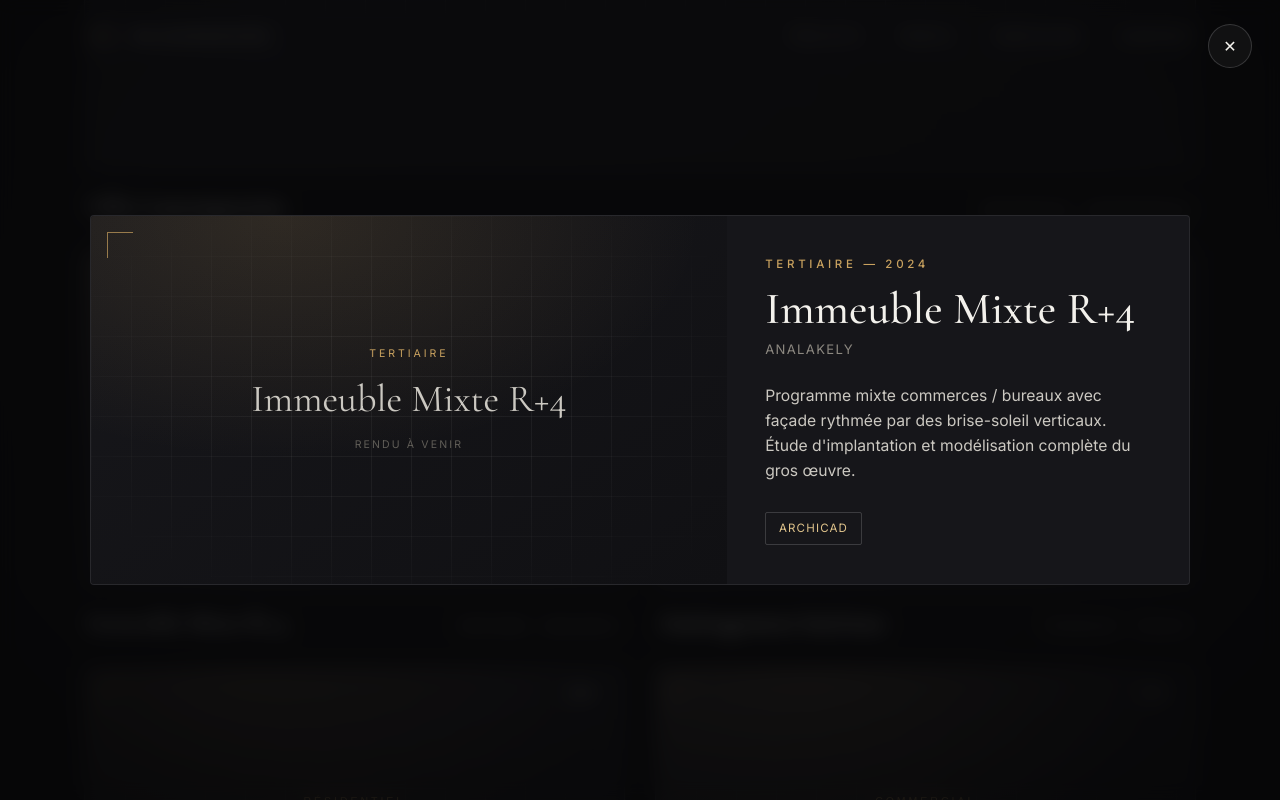
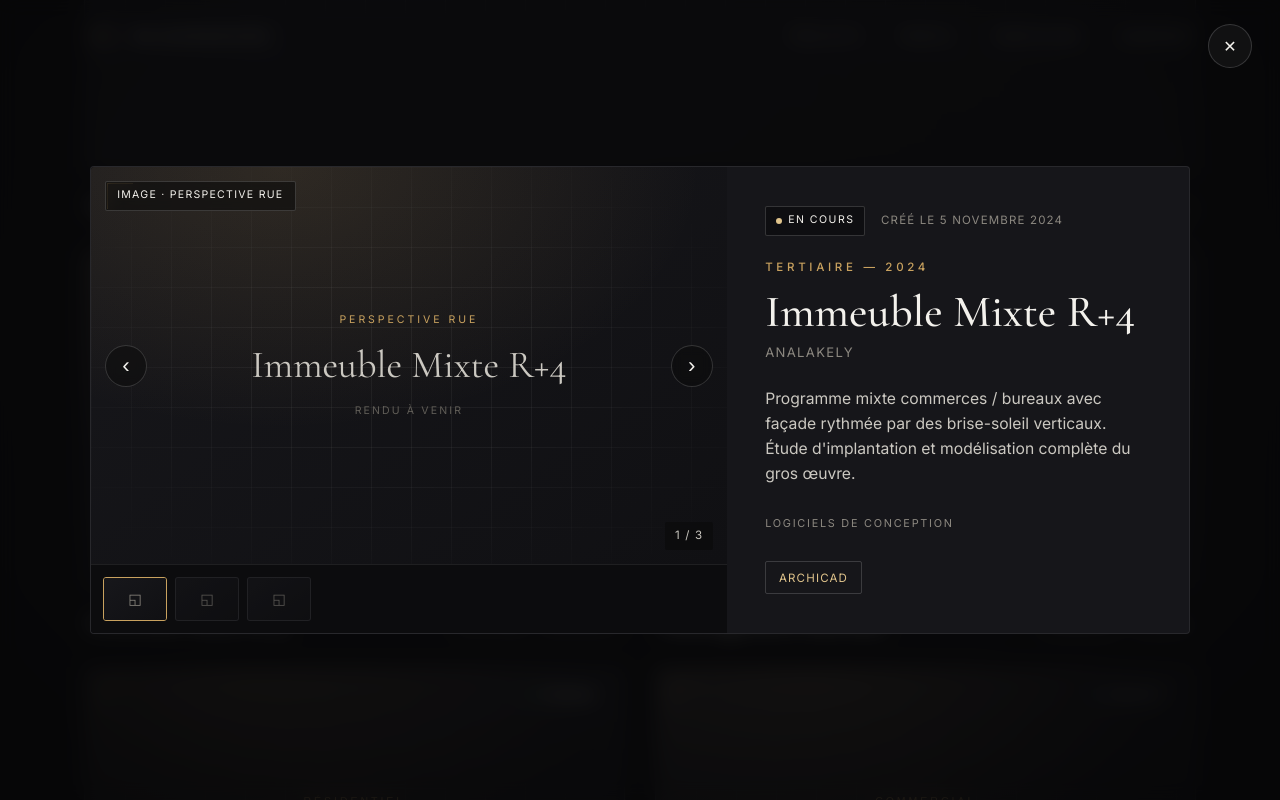
Before and after one commit to Tsirinirina/mitia-angelo-portfolio, a Next.js app: page / in a window 1280 px wide. Both pictures are taken after a click on the button 354 px from the left and 1762 px from the top of the page. Shown: the part 1318-2118 px from the top of the page. Built offline with nearby package versions, Linux system fonts and the light colour scheme.

Commit message:
feat: ajouter des sections de statut et de carrousel de médias dans les projets

```diff
--- a/src/components/sections/projects.module.css
+++ b/src/components/sections/projects.module.css
@@ -105,18 +105,39 @@
   z-index: 1;
 }
 
-.year {
+.status {
   position: absolute;
   top: 14px;
   right: 16px;
-  font-size: 0.72rem;
+  display: inline-flex;
+  align-items: center;
+  gap: 0.4rem;
+  font-size: 0.66rem;
   letter-spacing: 0.14em;
+  text-transform: uppercase;
   color: var(--text);
-  background: rgba(10, 10, 11, 0.5);
+  background: rgba(10, 10, 11, 0.55);
   backdrop-filter: blur(6px);
-  padding: 0.3rem 0.6rem;
+  border: 1px solid var(--line-strong);
+  padding: 0.34rem 0.6rem;
   border-radius: 2px;
   z-index: 2;
+}
+.status::before {
+  content: "";
+  width: 6px;
+  height: 6px;
+  border-radius: 50%;
+  background: var(--muted);
+}
+.stDone::before {
+  background: #6bd08a;
+}
+.stProgress::before {
+  background: var(--accent-soft);
+}
+.stConcept::before {
+  background: #7aa2d6;
 }
 .view {
   position: absolute;
@@ -221,11 +242,178 @@
 }
 .modalVisual {
   position: relative;
+  display: flex;
   min-height: 320px;
+  background: #0d0d10;
 }
 .modalText {
-  padding: clamp(24px, 3vw, 48px) clamp(24px, 3vw, 44px) clamp(24px, 3vw, 48px) 0;
+  padding: clamp(24px, 3vw, 44px) clamp(24px, 3vw, 44px) clamp(24px, 3vw, 44px) 0;
   align-self: center;
+  overflow-y: auto;
+  max-height: 86vh;
+}
+.modalTop {
+  display: flex;
+  align-items: center;
+  gap: 1rem;
+  margin-bottom: 1.4rem;
+  flex-wrap: wrap;
+}
+.modalTop .status {
+  position: static;
+}
+.date {
+  font-size: 0.72rem;
+  letter-spacing: 0.1em;
+  text-transform: uppercase;
+  color: var(--muted);
+}
+.toolsLabel {
+  font-size: 0.68rem;
+  letter-spacing: 0.16em;
+  text-transform: uppercase;
+  color: var(--muted);
+  margin-top: 1.8rem;
+}
+
+/* ---------- Carrousel de médias ---------- */
+.slider {
+  display: flex;
+  flex-direction: column;
+  width: 100%;
+  height: 100%;
+}
+.viewport {
+  position: relative;
+  flex: 1;
+  min-height: 0;
+  overflow: hidden;
+}
+.track {
+  display: flex;
+  height: 100%;
+  transition: transform 0.55s cubic-bezier(0.16, 1, 0.3, 1);
+}
+.slide {
+  position: relative;
+  flex: 0 0 100%;
+  min-width: 100%;
+  height: 100%;
+}
+.media {
+  position: absolute;
+  inset: 0;
+  width: 100%;
+  height: 100%;
+  object-fit: cover;
+  background: #0d0d10;
+}
+.slide .placeholder {
+  position: absolute;
+  inset: 0;
+}
+
+.mediaTag {
+  position: absolute;
+  top: 14px;
+  left: 14px;
+  font-size: 0.66rem;
+  letter-spacing: 0.12em;
+  text-transform: uppercase;
+  color: var(--text);
+  background: rgba(10, 10, 11, 0.6);
+  backdrop-filter: blur(6px);
+  border: 1px solid var(--line-strong);
+  padding: 0.34rem 0.7rem;
+  border-radius: 2px;
+  z-index: 3;
+}
+.counter {
+  position: absolute;
+  bottom: 14px;
+  right: 14px;
+  font-size: 0.72rem;
+  letter-spacing: 0.1em;
+  color: var(--text-soft);
+  background: rgba(10, 10, 11, 0.6);
+  backdrop-filter: blur(6px);
+  padding: 0.3rem 0.6rem;
+  border-radius: 2px;
+  z-index: 3;
+}
+.arrow {
+  position: absolute;
+  top: 50%;
+  transform: translateY(-50%);
+  width: 42px;
+  height: 42px;
+  display: grid;
+  place-items: center;
+  border-radius: 50%;
+  border: 1px solid var(--line-strong);
+  background: rgba(10, 10, 11, 0.5);
+  backdrop-filter: blur(6px);
+  color: var(--text);
+  font-size: 1.4rem;
+  line-height: 1;
+  cursor: pointer;
+  z-index: 3;
+  transition: background 0.3s, border-color 0.3s, color 0.3s;
+}
+.arrow:hover {
+  background: var(--accent);
+  border-color: var(--accent);
+  color: #0a0a0b;
+}
+.prev {
+  left: 14px;
+}
+.next {
+  right: 14px;
+}
+
+.thumbs {
+  display: flex;
+  gap: 8px;
+  padding: 12px;
+  overflow-x: auto;
+  background: rgba(10, 10, 11, 0.4);
+  border-top: 1px solid var(--line);
+  scrollbar-width: thin;
+}
+.thumb {
+  flex: 0 0 auto;
+  width: 64px;
+  height: 44px;
+  border-radius: 3px;
+  overflow: hidden;
+  border: 1px solid var(--line);
+  background: var(--surface-2);
+  cursor: pointer;
+  padding: 0;
+  opacity: 0.6;
+  transition: opacity 0.3s, border-color 0.3s;
+}
+.thumb img {
+  width: 100%;
+  height: 100%;
+  object-fit: cover;
+}
+.thumb:hover {
+  opacity: 1;
+}
+.thumbActive {
+  opacity: 1;
+  border-color: var(--accent);
+}
+.thumbPh {
+  display: grid;
+  place-items: center;
+  width: 100%;
+  height: 100%;
+  color: var(--muted);
+  font-size: 0.9rem;
+  background: linear-gradient(145deg, #17171b, #101013);
 }
 .modalTitle {
   font-family: var(--font-display);
@@ -272,14 +460,18 @@
   }
   .modalInner {
     grid-template-columns: 1fr;
-    max-height: 88vh;
+    max-height: 90vh;
     overflow-y: auto;
   }
   .modalVisual {
-    min-height: 240px;
+    min-height: 0;
+  }
+  .viewport {
+    flex: none;
     aspect-ratio: 16 / 10;
   }
   .modalText {
-    padding: 0 clamp(20px, 6vw, 32px) clamp(28px, 8vw, 40px);
+    max-height: none;
+    padding: clamp(20px, 6vw, 28px) clamp(20px, 6vw, 32px) clamp(28px, 8vw, 40px);
   }
 }
--- a/src/components/sections/projects.tsx
+++ b/src/components/sections/projects.tsx
@@ -1,22 +1,142 @@
 "use client";
 
 import { useEffect, useState } from "react";
-import { projects, Project } from "@/content/portfolio";
+import { projects, Project, ProjectMedia } from "@/content/portfolio";
 import Reveal from "./reveal";
 import styles from "./projects.module.css";
 
-/** Visuel du projet : image réelle si fournie, sinon placeholder élégant. */
-function ProjectVisual({ project }: { project: Project }) {
-  if (project.image) {
+const statusClass: Record<string, string> = {
+  Terminé: styles.stDone,
+  "En cours": styles.stProgress,
+  Concept: styles.stConcept,
+};
+
+function formatDate(iso: string): string {
+  const d = new Date(iso);
+  if (isNaN(d.getTime())) return iso;
+  return new Intl.DateTimeFormat("fr-FR", {
+    day: "numeric",
+    month: "long",
+    year: "numeric",
+  }).format(d);
+}
+
+/** Visuel de couverture (grille) : image réelle sinon placeholder. */
+function Cover({ project }: { project: Project }) {
+  if (project.cover) {
     // eslint-disable-next-line @next/next/no-img-element
-    return <img src={project.image} alt={project.title} className={styles.img} />;
+    return <img src={project.cover} alt={project.title} className={styles.img} />;
   }
   return (
-    <div className={styles.placeholder} data-cat={project.category}>
+    <div className={styles.placeholder}>
       <span className={styles.phCorner} />
       <span className={styles.phLabel}>{project.category}</span>
       <span className={styles.phTitle}>{project.title}</span>
       <span className={styles.phNote}>Rendu à venir</span>
+    </div>
+  );
+}
+
+/** Visuel d'un média (image ou vidéo) dans le carrousel. */
+function MediaVisual({ media, title }: { media: ProjectMedia; title: string }) {
+  if (media.src && media.kind === "video") {
+    return (
+      <video className={styles.media} src={media.src} poster={media.poster} controls playsInline />
+    );
+  }
+  if (media.src) {
+    // eslint-disable-next-line @next/next/no-img-element
+    return <img src={media.src} alt={`${title} — ${media.label}`} className={styles.media} />;
+  }
+  return (
+    <div className={styles.placeholder}>
+      <span className={styles.phCorner} />
+      <span className={styles.phLabel}>{media.label}</span>
+      <span className={styles.phTitle}>{media.kind === "video" ? "▶" : title}</span>
+      <span className={styles.phNote}>
+        {media.kind === "video" ? "Vidéo à venir" : "Rendu à venir"}
+      </span>
+    </div>
+  );
+}
+
+/** Carrousel coulissant de tous les médias d'un projet. */
+function MediaSlider({ project }: { project: Project }) {
+  const media: ProjectMedia[] = project.media.length
+    ? project.media
+    : [{ kind: "image", label: project.category, src: project.cover }];
+
+  const [i, setI] = useState(0);
+  const count = media.length;
+  const go = (n: number) => setI((p) => (p + n + count) % count);
+
+  useEffect(() => {
+    const onKey = (e: KeyboardEvent) => {
+      if (e.key === "ArrowRight") go(1);
+      if (e.key === "ArrowLeft") go(-1);
+    };
+    window.addEventListener("keydown", onKey);
+    return () => window.removeEventListener("keydown", onKey);
+    // eslint-disable-next-line react-hooks/exhaustive-deps
+  }, [count]);
+
+  return (
+    <div className={styles.slider}>
+      <div className={styles.viewport}>
+        <div className={styles.track} style={{ transform: `translateX(-${i * 100}%)` }}>
+          {media.map((m, idx) => (
+            <div className={styles.slide} key={idx}>
+              <MediaVisual media={m} title={project.title} />
+            </div>
+          ))}
+        </div>
+
+        <span className={styles.mediaTag}>
+          {media[i].kind === "video" ? "Vidéo" : "Image"} · {media[i].label}
+        </span>
+
+        {count > 1 && (
+          <>
+            <button
+              className={`${styles.arrow} ${styles.prev}`}
+              onClick={() => go(-1)}
+              aria-label="Média précédent"
+            >
+              ‹
+            </button>
+            <button
+              className={`${styles.arrow} ${styles.next}`}
+              onClick={() => go(1)}
+              aria-label="Média suivant"
+            >
+              ›
+            </button>
+            <span className={styles.counter}>
+              {i + 1} / {count}
+            </span>
+          </>
+        )}
+      </div>
+
+      {count > 1 && (
+        <div className={styles.thumbs}>
+          {media.map((m, idx) => (
+            <button
+              key={idx}
+              className={`${styles.thumb} ${idx === i ? styles.thumbActive : ""}`}
+              onClick={() => setI(idx)}
+              aria-label={m.label}
+            >
+              {m.src && m.kind === "image" ? (
+                // eslint-disable-next-line @next/next/no-img-element
+                <img src={m.src} alt={m.label} />
+              ) : (
+                <span className={styles.thumbPh}>{m.kind === "video" ? "▶" : "◱"}</span>
+              )}
+            </button>
+          ))}
+        </div>
+      )}
     </div>
   );
 }
@@ -56,8 +176,10 @@ export default function Projects() {
                 aria-label={`Voir ${p.title}`}
               >
                 <div className={styles.frame}>
-                  <ProjectVisual project={p} />
-                  <span className={styles.year}>{p.year}</span>
+                  <Cover project={p} />
+                  <span className={`${styles.status} ${statusClass[p.status] ?? ""}`}>
+                    {p.status}
+                  </span>
                   <span className={styles.view}>Voir le projet</span>
                 </div>
                 <div className={styles.info}>
@@ -72,7 +194,7 @@ export default function Projects() {
         </div>
       </div>
 
-      {/* Lightbox */}
+      {/* Lightbox : carrousel de médias + card d'infos */}
       {active && (
         <div className={styles.modal} onClick={() => setActive(null)}>
           <button className={styles.close} aria-label="Fermer">
@@ -80,15 +202,25 @@ export default function Projects() {
           </button>
           <div className={styles.modalInner} onClick={(e) => e.stopPropagation()}>
             <div className={styles.modalVisual}>
-              <ProjectVisual project={active} />
+              <MediaSlider key={active.id} project={active} />
             </div>
+
             <div className={styles.modalText}>
+              <div className={styles.modalTop}>
+                <span className={`${styles.status} ${statusClass[active.status] ?? ""}`}>
+                  {active.status}
+                </span>
+                <span className={styles.date}>Créé le {formatDate(active.createdAt)}</span>
+              </div>
+
               <p className="eyebrow">
                 {active.category} — {active.year}
               </p>
               <h3 className={styles.modalTitle}>{active.title}</h3>
               <p className={styles.modalLoc}>{active.location}</p>
               <p className={styles.modalDesc}>{active.description}</p>
+
+              <p className={styles.toolsLabel}>Logiciels de conception</p>
               <div className={styles.tools}>
                 {active.tools.map((t) => (
                   <span key={t} className={styles.tool}>
--- a/src/content/portfolio.ts
+++ b/src/content/portfolio.ts
@@ -7,15 +7,28 @@
    (ex: "/projects/villa-01.jpg" — fichier dans /public/projects).
    ============================================================ */
 
+export type ProjectStatus = "Terminé" | "En cours" | "Concept";
+
+/** Un média du projet (rendu). `src` vide => placeholder élégant. */
+export type ProjectMedia = {
+  kind: "image" | "video";
+  label: string; // type du rendu : "Rez-de-chaussée", "Plan 3D", "Vidéo"…
+  src: string; // "/projects/villa/plan-3d.jpg"  ou  ""  => placeholder
+  poster?: string; // vignette pour une vidéo (optionnel)
+};
+
 export type Project = {
   id: string;
   title: string;
   category: string; // ex: "Résidentiel", "Tertiaire", "Intérieur"
+  status: ProjectStatus; // état d'avancement
+  createdAt: string; // date de création au format ISO (ex: "2025-03-12")
   year: string;
   location: string;
   description: string;
-  tools: string[]; // logiciels utilisés
-  image: string; // "" => placeholder
+  tools: string[]; // logiciels de conception utilisés
+  cover: string; // image d'illustration principale ("" => placeholder)
+  media: ProjectMedia[]; // liste des rendus (images + vidéos) typés
   featured?: boolean;
 };
 
@@ -98,68 +111,110 @@ export const projects: Project[] = [
     id: "villa-contemporaine",
     title: "Villa Contemporaine",
     category: "Résidentiel",
+    status: "Terminé",
+    createdAt: "2025-03-12",
     year: "2025",
     location: "Antananarivo",
     description:
       "Maison individuelle sur deux niveaux jouant sur les pleins et les vides. Grandes ouvertures, terrasse en porte-à-faux et volume épuré en béton et bois.",
     tools: ["ArchiCAD", "Rendu 3D"],
-    image: "",
+    cover: "",
+    media: [
+      { kind: "image", label: "Vue principale", src: "" },
+      { kind: "image", label: "Rez-de-chaussée", src: "" },
+      { kind: "image", label: "Plan 3D", src: "" },
+      { kind: "image", label: "Façade nuit", src: "" },
+      { kind: "video", label: "Vidéo de présentation", src: "" },
+    ],
     featured: true,
   },
   {
     id: "immeuble-mixte",
     title: "Immeuble Mixte R+4",
     category: "Tertiaire",
+    status: "En cours",
+    createdAt: "2024-11-05",
     year: "2024",
     location: "Analakely",
     description:
       "Programme mixte commerces / bureaux avec façade rythmée par des brise-soleil verticaux. Étude d'implantation et modélisation complète du gros œuvre.",
     tools: ["ArchiCAD"],
-    image: "",
+    cover: "",
+    media: [
+      { kind: "image", label: "Perspective rue", src: "" },
+      { kind: "image", label: "Plan de masse", src: "" },
+      { kind: "image", label: "Coupe", src: "" },
+    ],
   },
   {
     id: "amenagement-interieur",
     title: "Aménagement Intérieur",
     category: "Intérieur",
+    status: "Terminé",
+    createdAt: "2024-06-20",
     year: "2024",
     location: "Ivandry",
     description:
       "Réaménagement d'un séjour ouvert : cuisine, salle à manger et coin salon. Ambiance chaleureuse en teintes naturelles, éclairage indirect.",
     tools: ["SketchUp", "Rendu 3D"],
-    image: "",
+    cover: "",
+    media: [
+      { kind: "image", label: "Séjour", src: "" },
+      { kind: "image", label: "Cuisine", src: "" },
+      { kind: "image", label: "Plan 3D", src: "" },
+    ],
   },
   {
     id: "villa-piscine",
     title: "Villa avec Piscine",
     category: "Résidentiel",
+    status: "Terminé",
+    createdAt: "2023-09-01",
     year: "2023",
     location: "Ambohibao",
     description:
       "Résidence de plain-pied ouverte sur un patio et un bassin. Continuité intérieur-extérieur, larges baies vitrées et pergola bioclimatique.",
     tools: ["SketchUp", "ArchiCAD"],
-    image: "",
+    cover: "",
+    media: [
+      { kind: "image", label: "Vue piscine", src: "" },
+      { kind: "image", label: "Rez-de-chaussée", src: "" },
+      { kind: "image", label: "Patio", src: "" },
+    ],
   },
   {
     id: "boutique-concept",
     title: "Boutique Concept",
     category: "Commercial",
+    status: "Concept",
+    createdAt: "2023-04-15",
     year: "2023",
     location: "Antaninarenina",
     description:
       "Concept-store en rez-de-chaussée : mise en valeur des produits par un parcours client fluide et un jeu de matériaux bruts et de laiton.",
     tools: ["SketchUp", "Rendu 3D"],
-    image: "",
+    cover: "",
+    media: [
+      { kind: "image", label: "Vitrine", src: "" },
+      { kind: "image", label: "Intérieur", src: "" },
+    ],
   },
   {
     id: "pavillon-jardin",
     title: "Pavillon de Jardin",
     category: "Paysage",
+    status: "Terminé",
+    createdAt: "2022-07-10",
     year: "2022",
     location: "Talatamaty",
     description:
       "Petite structure légère en bois lamellé pour recevoir et se détendre. Toiture inclinée, ossature apparente et intégration paysagère douce.",
     tools: ["SketchUp"],
-    image: "",
+    cover: "",
+    media: [
+      { kind: "image", label: "Perspective", src: "" },
+      { kind: "image", label: "Plan 3D", src: "" },
+    ],
   },
 ];
 
```
